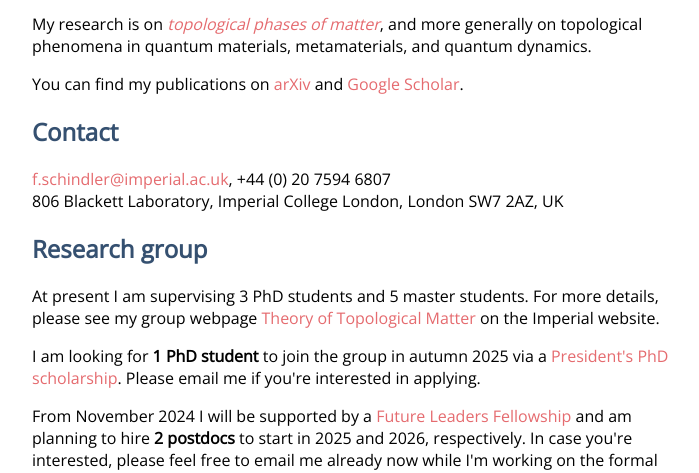
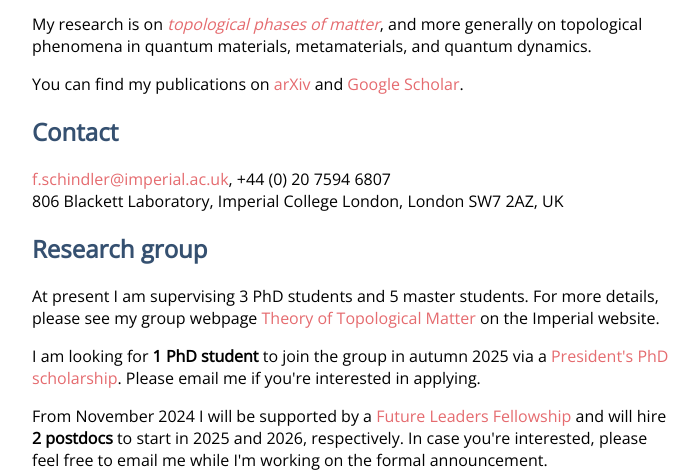
Before and after one commit to frankschindler/frankschindler.github.io, a plain HTML site: page index.html in a window 1280 px wide. Shown: the part 324-797 px from the top of the page, without its empty margins (288-987 px from the left). Drawn offline with nearby package versions, Linux system fonts and the light colour scheme.

Commit message:
Update index.html

```diff
--- a/index.html
+++ b/index.html
@@ -57,7 +57,7 @@
 	</p>
 
 	<p>
-		From November 2024 I will be supported by a <a href="https://www.ukri.org/news/68-new-future-leaders-fellows-awarded-104-million-in-the-eighth-round/">Future Leaders Fellowship</a> and am planning to hire <b>2 postdocs</b> to start in 2025 and 2026, respectively. In case you're interested, please feel free to email me already now while I'm working on the formal job announcement.
+		From November 2024 I will be supported by a <a href="https://www.ukri.org/news/68-new-future-leaders-fellows-awarded-104-million-in-the-eighth-round/">Future Leaders Fellowship</a> and will hire <b>2 postdocs</b> to start in 2025 and 2026, respectively. In case you're interested, please feel free to email me while I'm working on the formal announcement.
 	</p>
 
 </div>
```
